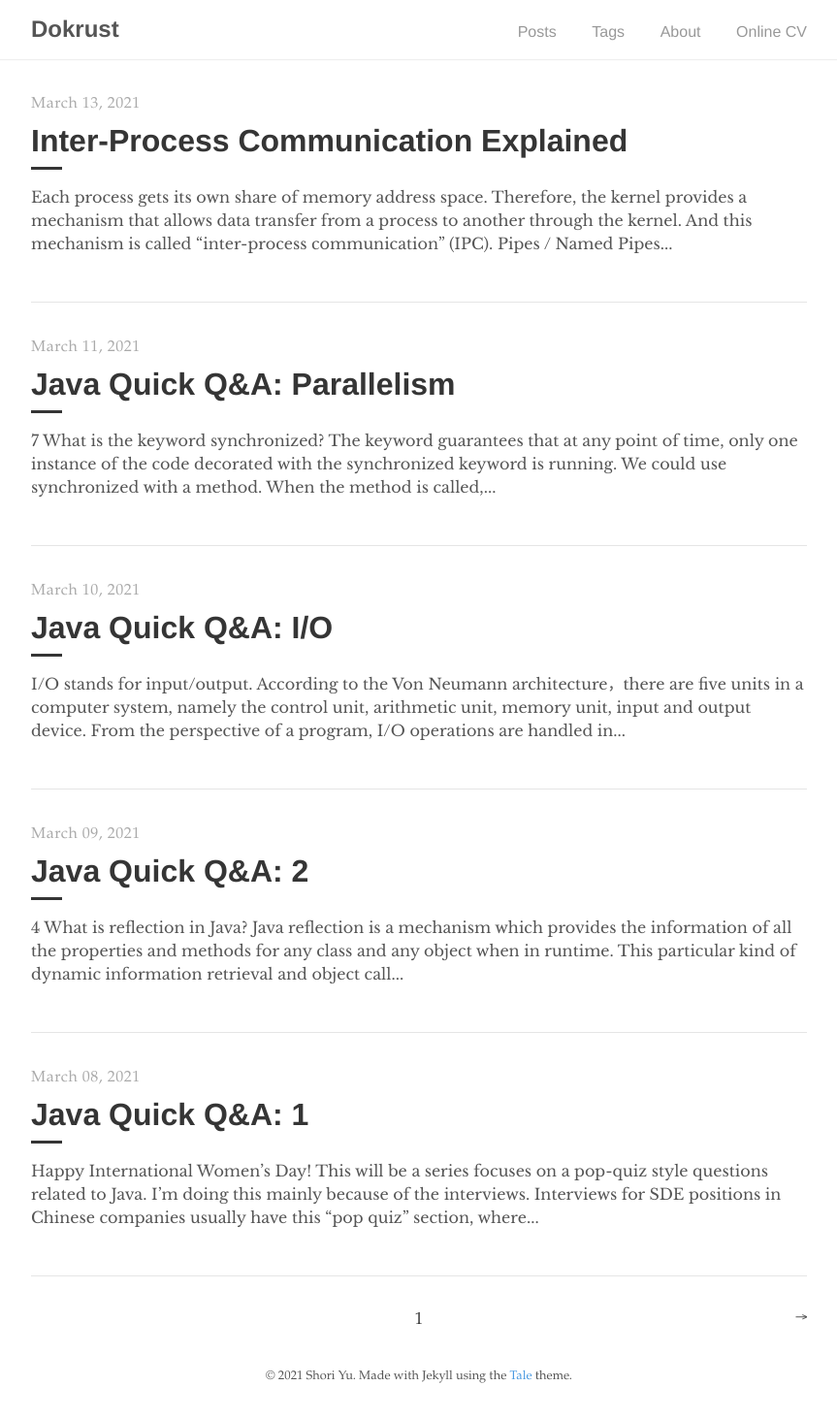
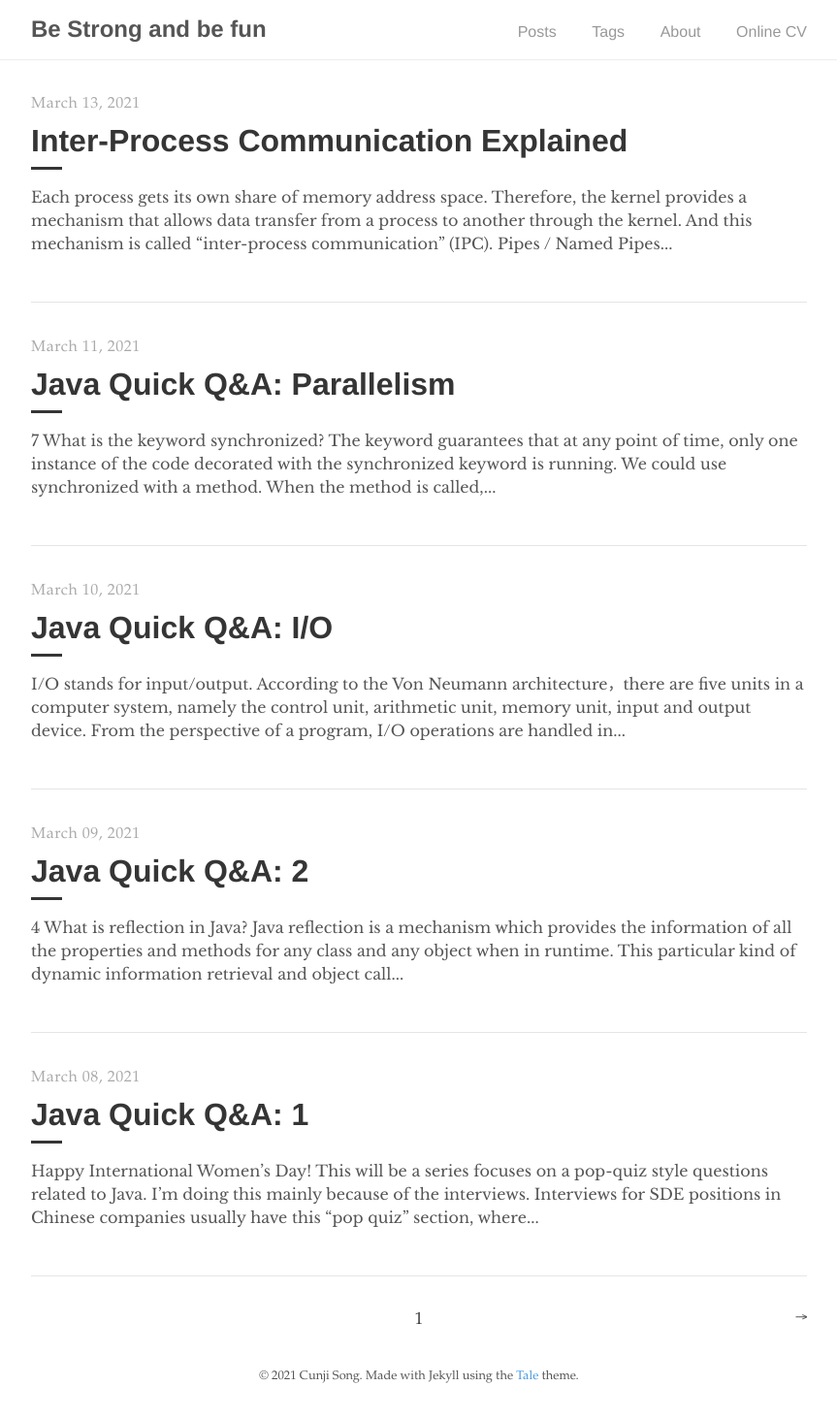
Before and after one commit to younotafish/younotafish.github.io, a Jekyll site: the page built from index.html, in a window 1280 px wide. Shown: the whole page at 97% size, without its empty margins (208-1071 px from the left). Built offline with Jekyll 4.4.1, drawn with Linux system fonts in a browser that asks for light colours; nearby versions of some CDN libraries; the list of posts is cut into pages by our own code; a style sheet for code colours, icons or effects is not loaded.

Commit message:
gem cunji

```diff
--- a/_config.yml
+++ b/_config.yml
@@ -1,27 +1,27 @@
 # Site settings
-title:          Dokrust
-description:    "Shori's log"
-baseurl:        ""
-url:            "https://lishpr.github.io"
+title: Be Strong and be fun
+description: "Cunji's log"
+baseurl: ""
+url: "https://younotafish.github.io"
 
 # Google Analytics
 google_analytics: UA—XXXXXXXX-X
 
 # Author
 author:
-  name:         Shori Yu
-  url:          https://lishpr.github.io
-  email:        lixyu57@gmail.com
+  name: Cunji Song
+  url: https://younotafish.github.io
+  email: cunjisong.fact@gmail.com
 
 # Build settings
-markdown:       kramdown
+markdown: kramdown
 include:
   - _pages
 
 # Assets
 sass:
-  sass_dir:     _sass
-  style:        compressed
+  sass_dir: _sass
+  style: compressed
 
 # Gems
 plugins:
@@ -31,11 +31,11 @@ plugins:
   # - jemoji #Uncomment this to allow emoji in your post
 
 # Permalinks
-permalink:      /:year-:month-:day/:title
-paginate:       5
+permalink: /:year-:month-:day/:title
+paginate: 5
 
 # Excludes
-exclude: [ Gemfile, Gemfile.lock, tale.gemspec ]
+exclude: [Gemfile, Gemfile.lock, tale.gemspec]
 
 # Disqus (Set to your disqus id)
-disqus:         jekyll-tale
+disqus: jekyll-tale
```
